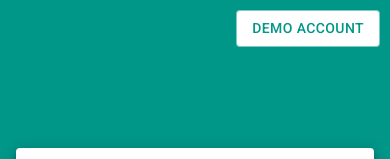
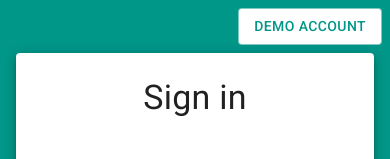
Before and after one commit to pawel-peksa/lite-funds, a React (Create React App) app: page /#/sign-in in a window 390 px wide. Shown: the top 159 px of the page. Built offline with nearby package versions, Linux system fonts and the light colour scheme; no server answers; what coingecko-api would draw is missing.

Commit message:
fix demo btn positioning on mobile

```diff
--- a/src/components/SignInSignUpContainer.js
+++ b/src/components/SignInSignUpContainer.js
@@ -26,6 +26,7 @@ export const SignInSignUpContainer = () => {
         container
         component="main"
         alignItems="center"
+        flexDirection="column"
         justify="center"
         sx={{ minHeight: "100vh", backgroundColor: "primary.main" }}
       >
@@ -34,9 +35,9 @@ export const SignInSignUpContainer = () => {
           onClick={handleDemoAccount}
           sx={{
             background: "white",
-            position: "absolute",
-            top: 10,
-            right: 10,
+            m: 1,
+            ml: 2,
+            alignSelf: "flex-end",
             "&:hover": {
               color: "white",
             },
```
